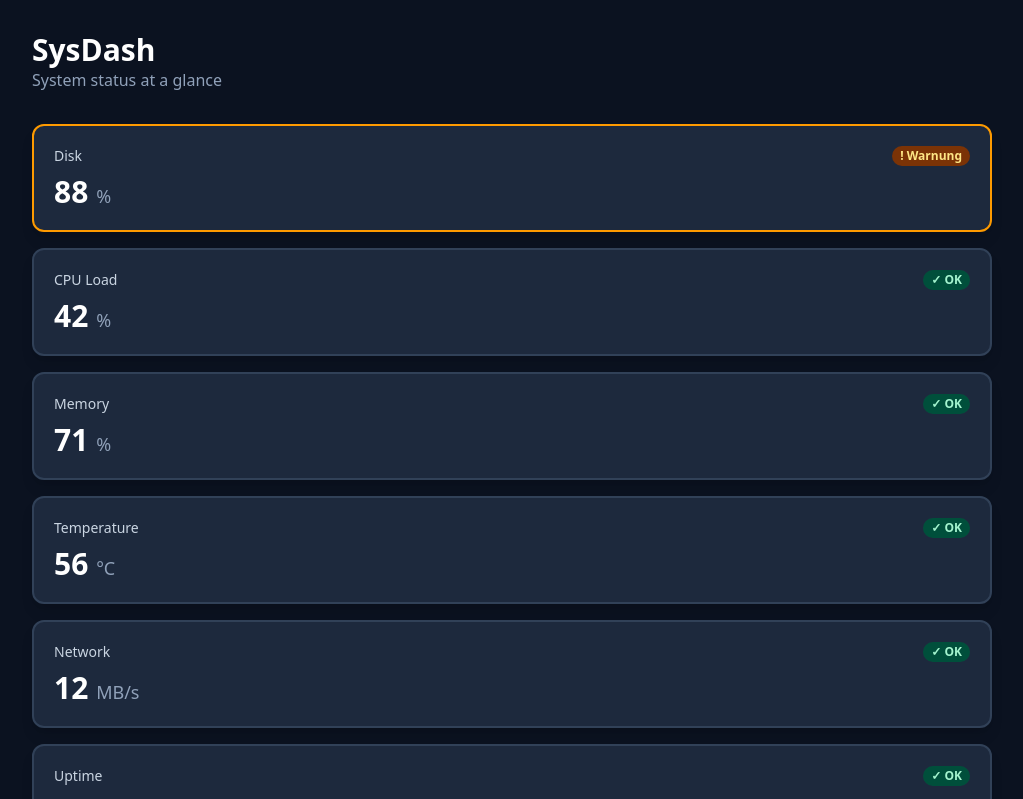
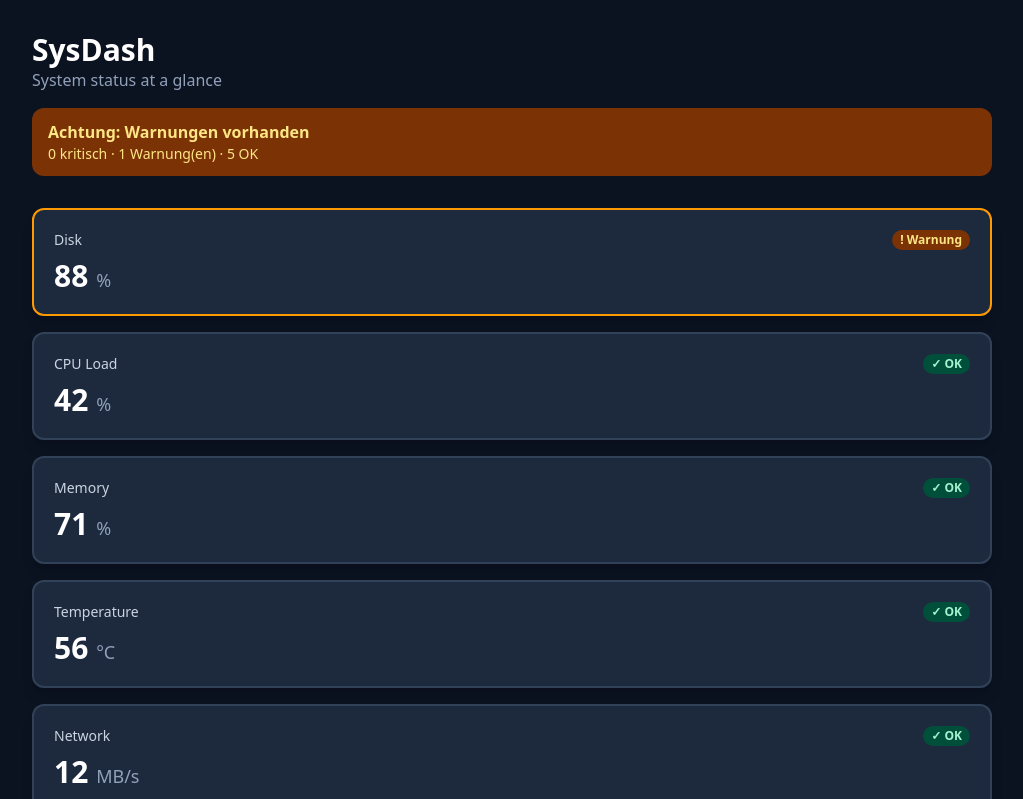
Before and after one commit to ChrisBetschart/sysdash, a Next.js app: page / in a window 1280 px wide. Shown: the top 799 px of the page, without its empty margins (128-1151 px from the left). Built offline with nearby package versions, Linux system fonts and the light colour scheme.

Commit message:
Add header with aggregated status

```diff
--- a/app/page.tsx
+++ b/app/page.tsx
@@ -1,3 +1,4 @@
+import Header from "@/components/Header";
 import Tile from "@/components/Tile";
 import { systems, type System } from "@/data/systems";
 import { getStatus, compareBySeverity, type Status } from "@/lib/status";
@@ -12,10 +13,7 @@ export default function Home() {
 
   return (
     <main className="mx-auto max-w-5xl p-8">
-      <header className="mb-8">
-        <h1 className="text-3xl font-bold text-white">SysDash</h1>
-        <p className="text-slate-400">System status at a glance</p>
-      </header>
+      <Header statuses={rows.map((r) => r.status)} />
 
       <section className="grid grid-cols-1 gap-4">
         {rows.map((s) => (
--- /dev/null
+++ b/components/Header.tsx
@@ -0,0 +1,45 @@
+import { severity, type Status } from "@/lib/status";
+
+type HeaderProps = {
+  statuses: Status[];
+};
+
+const overallText: Record<Status, string> = {
+  ok: "Alle Systeme OK",
+  warn: "Achtung: Warnungen vorhanden",
+  crit: "Kritischer Zustand",
+};
+
+const overallStyle: Record<Status, string> = {
+  ok: "bg-emerald-900 text-emerald-200",
+  warn: "bg-amber-900 text-amber-200",
+  crit: "bg-red-900 text-red-100",
+};
+
+export default function Header({ statuses }: HeaderProps) {
+  // Count each status with reduce (new object each step, no mutation).
+  const counts = statuses.reduce<Record<Status, number>>(
+    (acc, s) => ({ ...acc, [s]: acc[s] + 1 }),
+    { ok: 0, warn: 0, crit: 0 },
+  );
+
+  // Worst status overall.
+  const worst = statuses.reduce<Status>(
+    (w, s) => (severity[s] > severity[w] ? s : w),
+    "ok",
+  );
+
+  return (
+    <header className="mb-8">
+      <h1 className="text-3xl font-bold text-white">SysDash</h1>
+      <p className="text-slate-400">System status at a glance</p>
+
+      <div className={`mt-4 rounded-xl px-4 py-3 ${overallStyle[worst]}`}>
+        <p className="font-semibold">{overallText[worst]}</p>
+        <p className="text-sm">
+          {counts.crit} kritisch · {counts.warn} Warnung(en) · {counts.ok} OK
+        </p>
+      </div>
+    </header>
+  );
+}
```
